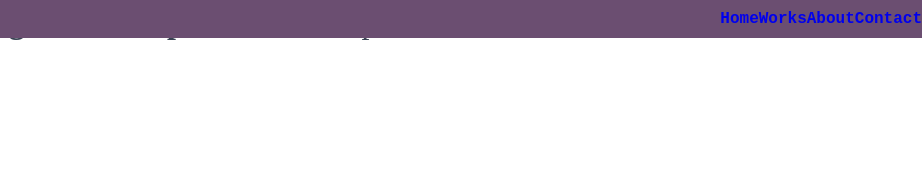
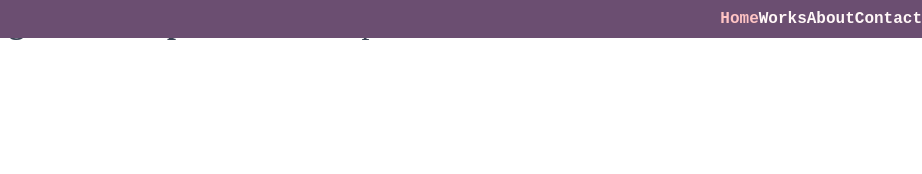
Before and after one commit to namikinokurage/book-html-css-block-coding, a plain HTML site: page index.html in a window 1280 px wide. In both pictures the pointer is over the link 1097 px from the left and 18 px from the top of the page. Shown: the top 174 px of the page, 358-1280 px from the left. Drawn offline with Linux system fonts and the light colour scheme.

Commit message:
feat: メニューのスタイリング

```diff
--- a/stylesheets/style.css
+++ b/stylesheets/style.css
@@ -129,6 +129,15 @@ a, input, textarea {
   display: flex;
 }
 
+.header-nav-menu-item > a {
+  color: #FFF7F7;
+}
+
+.header-nav-menu-item > a:hover,
+.header-nav-menu-item > a:focus {
+  color: #ffc4c4;
+}
+
 /* Main - Hero */
 
 /* Main - Works */
```
